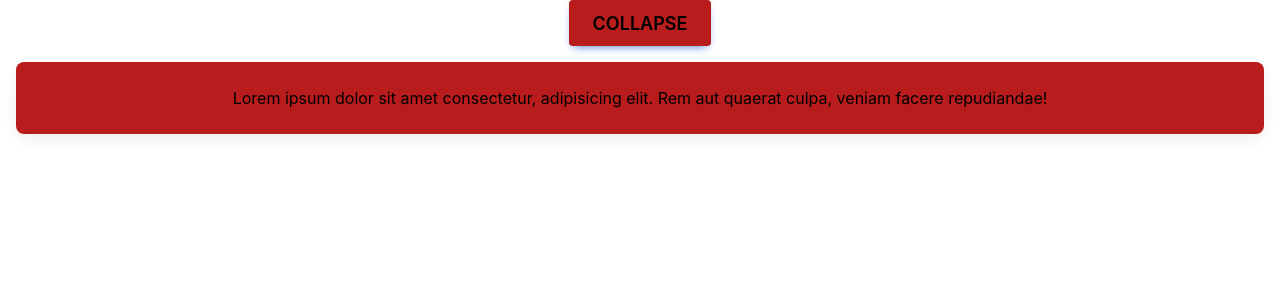
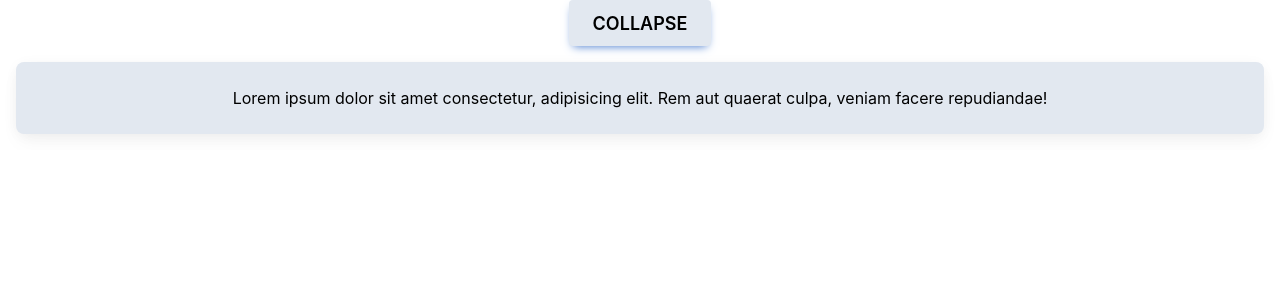
Before and after one commit to araf78/reusable-components, a React (Create React App) app: page / in a window 1280 px wide. Shown: the top 300 px of the page. Built offline with nearby package versions, Linux system fonts and the light colour scheme.

Commit message:
collapse

```diff
--- a/src/App.tsx
+++ b/src/App.tsx
@@ -6,7 +6,7 @@ import Collapse from './components/collapse/Collapse';
 function App() {
   return (
     <div className="App">
-    <Collapse title="collapse" color="secondary" variant='filled' >
+    <Collapse title="collapse" bgColor="primary"  variant='filled' >
         <p>Lorem ipsum dolor sit amet consectetur, adipisicing elit. Rem aut quaerat culpa, veniam facere repudiandae!</p>
       </Collapse>
     </div>
--- a/src/components/collapse/Collapse.tsx
+++ b/src/components/collapse/Collapse.tsx
@@ -1,16 +1,21 @@
 import React, { useState } from 'react';
 
 type  CollapseProps = {
-  color?: "primary" | "secondary";
+  textColor?: "primary" | "secondary";
+  bgColor?: "primary" | "secondary";
   title: string;
   variant?: "filled" | "outlined";
   children: React.ReactNode;
 }
 
-const Collapse = ({ title="collapse", color="primary",variant="outlined", children }: CollapseProps) => {
-  const colors = {
+const Collapse = ({ title="collapse", bgColor="primary", textColor="primary", variant="outlined", children }: CollapseProps) => {
+  const bgColors = {
     primary: "bg-slate-200 hover:bg-slate-300 focus:ring-slate-100 ",
     secondary: "bg-red-700 hover:bg-red-800 focus:ring-red-300 ",
+  }
+  const textColors = {
+    primary: "text-black hover:text-gray-900",
+    secondary: "text-red-500 hover:text-red-700",
   }
 
   const variants = {
@@ -27,12 +32,12 @@ const Collapse = ({ title="collapse", color="primary",variant="outlined", childr
   return (
     <div>
       <div
-        className={`inline-block ${colors[color]} ${variants[variant]} rounded px-6 pb-2 pt-2.5 text-xs font-medium uppercase leading-normal shadow-[0_4px_9px_-4px_#3b71ca] transition duration-150 ease-in-out  hover:shadow-[0_8px_9px_-4px_rgba(59,113,202,0.3),0_4px_18px_0_rgba(59,113,202,0.2)] focus:shadow-[0_8px_9px_-4px_rgba(59,113,202,0.3),0_4px_18px_0_rgba(59,113,202,0.2)] focus:outline-none focus:ring-0  active:shadow-[0_8px_9px_-4px_rgba(59,113,202,0.3),0_4px_18px_0_rgba(59,113,202,0.2)] dark:shadow-[0_4px_9px_-4px_rgba(59,113,202,0.5)] dark:hover:shadow-[0_8px_9px_-4px_rgba(59,113,202,0.2),0_4px_18px_0_rgba(59,113,202,0.1)] dark:focus:shadow-[0_8px_9px_-4px_rgba(59,113,202,0.2),0_4px_18px_0_rgba(59,113,202,0.1)] dark:active:shadow-[0_8px_9px_-4px_rgba(59,113,202,0.2),0_4px_18px_0_rgba(59,113,202,0.1)]`}
+        className={`inline-block ${bgColors[bgColor]} ${variants[variant]} rounded px-6 pb-2 pt-2.5 text-xs font-medium uppercase leading-normal shadow-[0_4px_9px_-4px_#3b71ca] transition duration-150 ease-in-out  hover:shadow-[0_8px_9px_-4px_rgba(59,113,202,0.3),0_4px_18px_0_rgba(59,113,202,0.2)] focus:shadow-[0_8px_9px_-4px_rgba(59,113,202,0.3),0_4px_18px_0_rgba(59,113,202,0.2)] focus:outline-none focus:ring-0  active:shadow-[0_8px_9px_-4px_rgba(59,113,202,0.3),0_4px_18px_0_rgba(59,113,202,0.2)] dark:shadow-[0_4px_9px_-4px_rgba(59,113,202,0.5)] dark:hover:shadow-[0_8px_9px_-4px_rgba(59,113,202,0.2),0_4px_18px_0_rgba(59,113,202,0.1)] dark:focus:shadow-[0_8px_9px_-4px_rgba(59,113,202,0.2),0_4px_18px_0_rgba(59,113,202,0.1)] dark:active:shadow-[0_8px_9px_-4px_rgba(59,113,202,0.2),0_4px_18px_0_rgba(59,113,202,0.1)]`}
         aria-expanded="false"
         aria-controls="collapseExample"
         onClick={toggleCollapse}
       >
-        <h3 className="text-lg text-black cursor-pointer font-semibold">{title}</h3>
+        <h3 className={`text-lg ${textColors[textColor]} cursor-pointer font-semibold`}>{title}</h3>
 
       </div>
       <div
@@ -40,7 +45,7 @@ const Collapse = ({ title="collapse", color="primary",variant="outlined", childr
           }`}
       >
         <div className="p-4">
-          <div className={`block rounded-lg ${colors[color]}  p-6 shadow-[0_2px_15px_-3px_rgba(0,0,0,0.07),0_10px_20px_-2px_rgba(0,0,0,0.04)] dark:bg-neutral-700 dark:text-neutral-50`}>{children}</div>
+          <div className={`block rounded-lg ${bgColors[bgColor]}  p-6 shadow-[0_2px_15px_-3px_rgba(0,0,0,0.07),0_10px_20px_-2px_rgba(0,0,0,0.04)] dark:bg-neutral-700 dark:text-neutral-50`}>{children}</div>
         </div>
       </div>
     </div>
```
